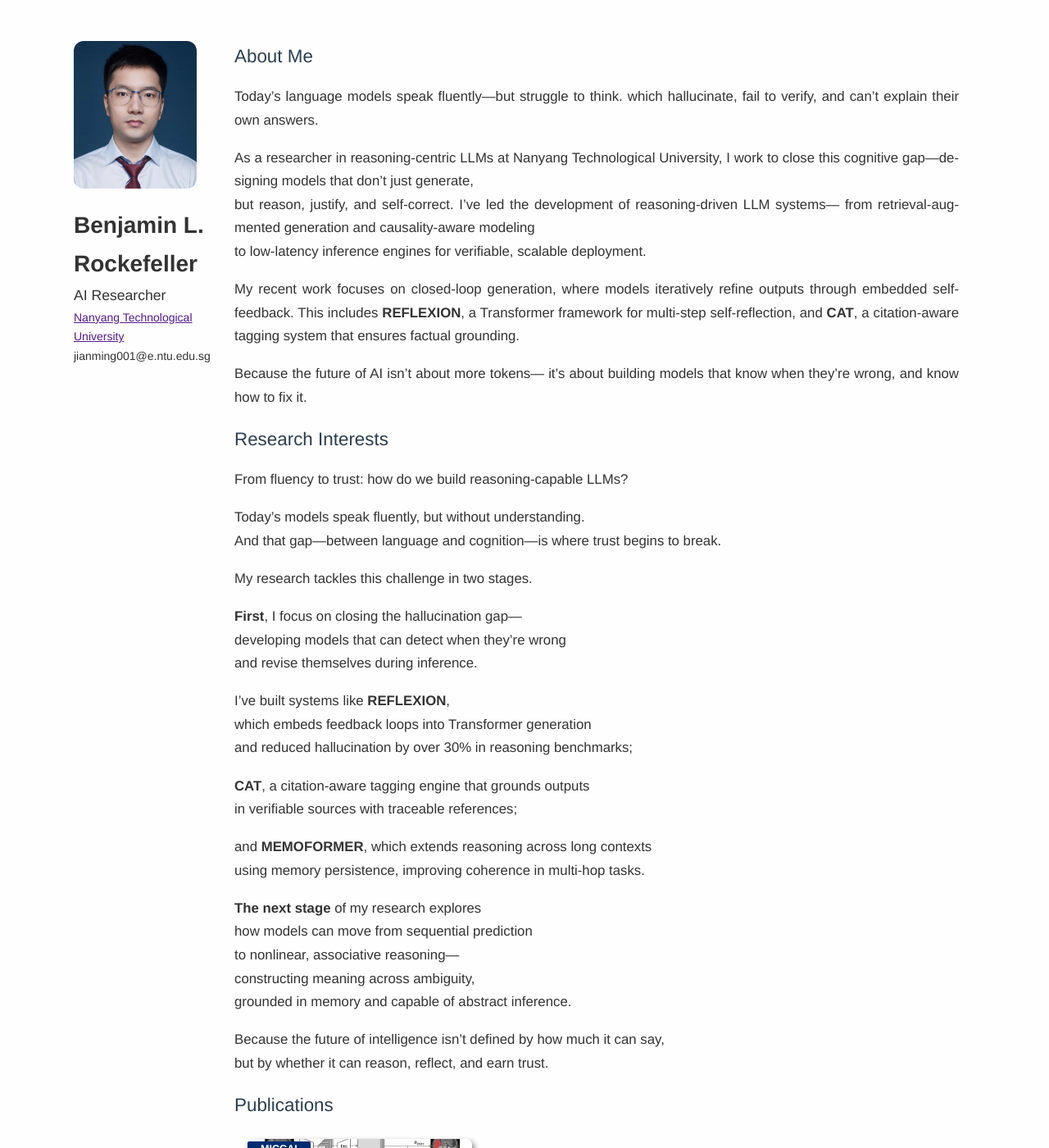
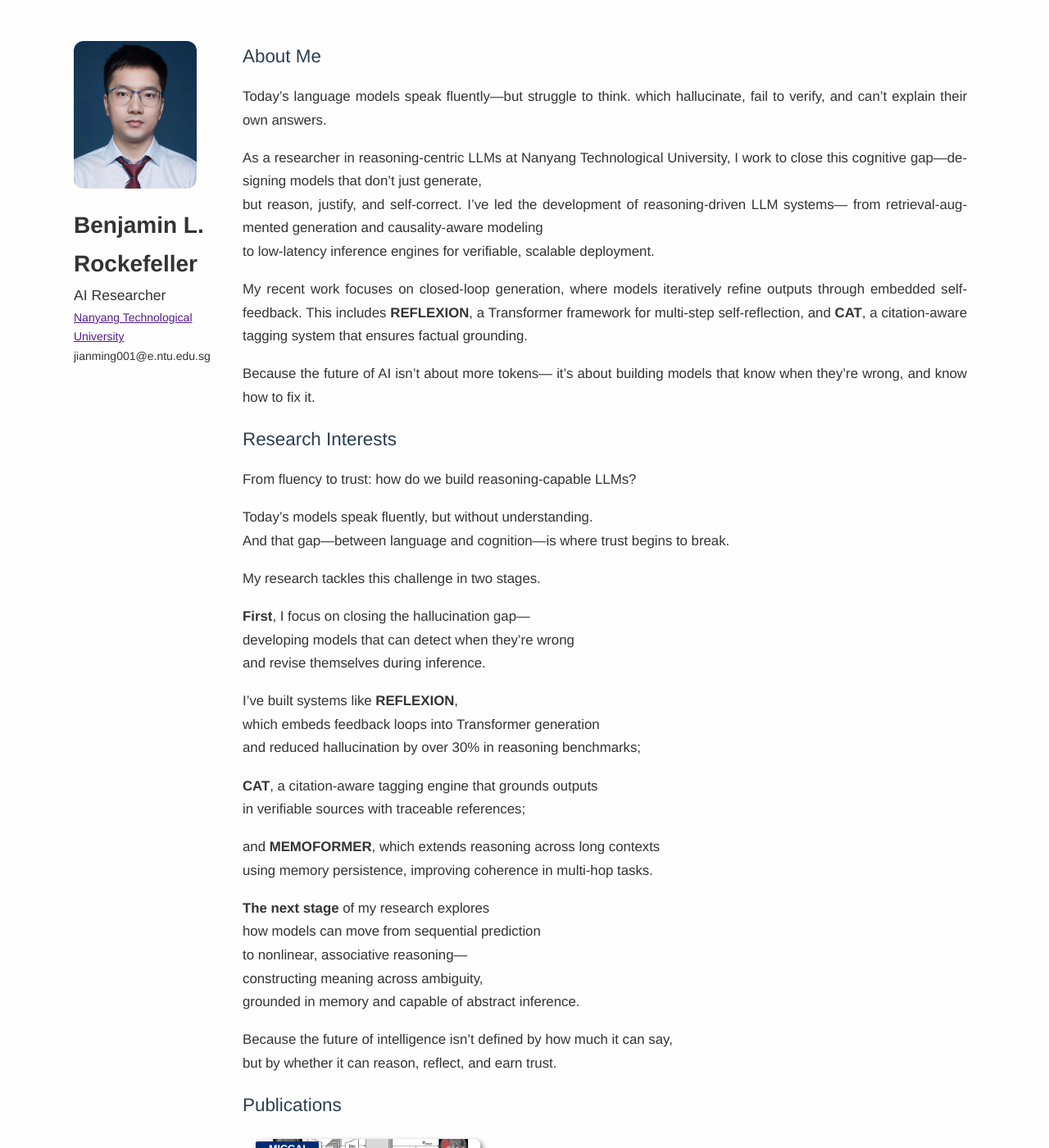
Before and after one commit to BenjaminRockefeller/benjaminrockefeller.github.io, a Jekyll site: the page built from index.md, in a window 1280 px wide and 1400 px high. Shown: the whole window at 82% size. Built offline with Jekyll 4.4.1, drawn with Linux system fonts in a browser that asks for light colours; a style sheet for code colours, icons or effects is not loaded; our own code applies the rules of GitHub Pages for plain Markdown files.

Commit message:
Update minimal-light.scss

```diff
--- a/_sass/minimal-light.scss
+++ b/_sass/minimal-light.scss
@@ -44,7 +44,7 @@ header {
 }
 
 section {
-  margin-left: 180px;        /* 原值240px，向左靠近头像 */
+  margin-left: 190px;        /* 原值240px，向左靠近头像 */
   padding-left: 1rem;        /* 原值2rem，减少空隙 */
   width: calc(100% - 200px); /* 与 margin 匹配 */
   font-size: 1.05rem;
```
